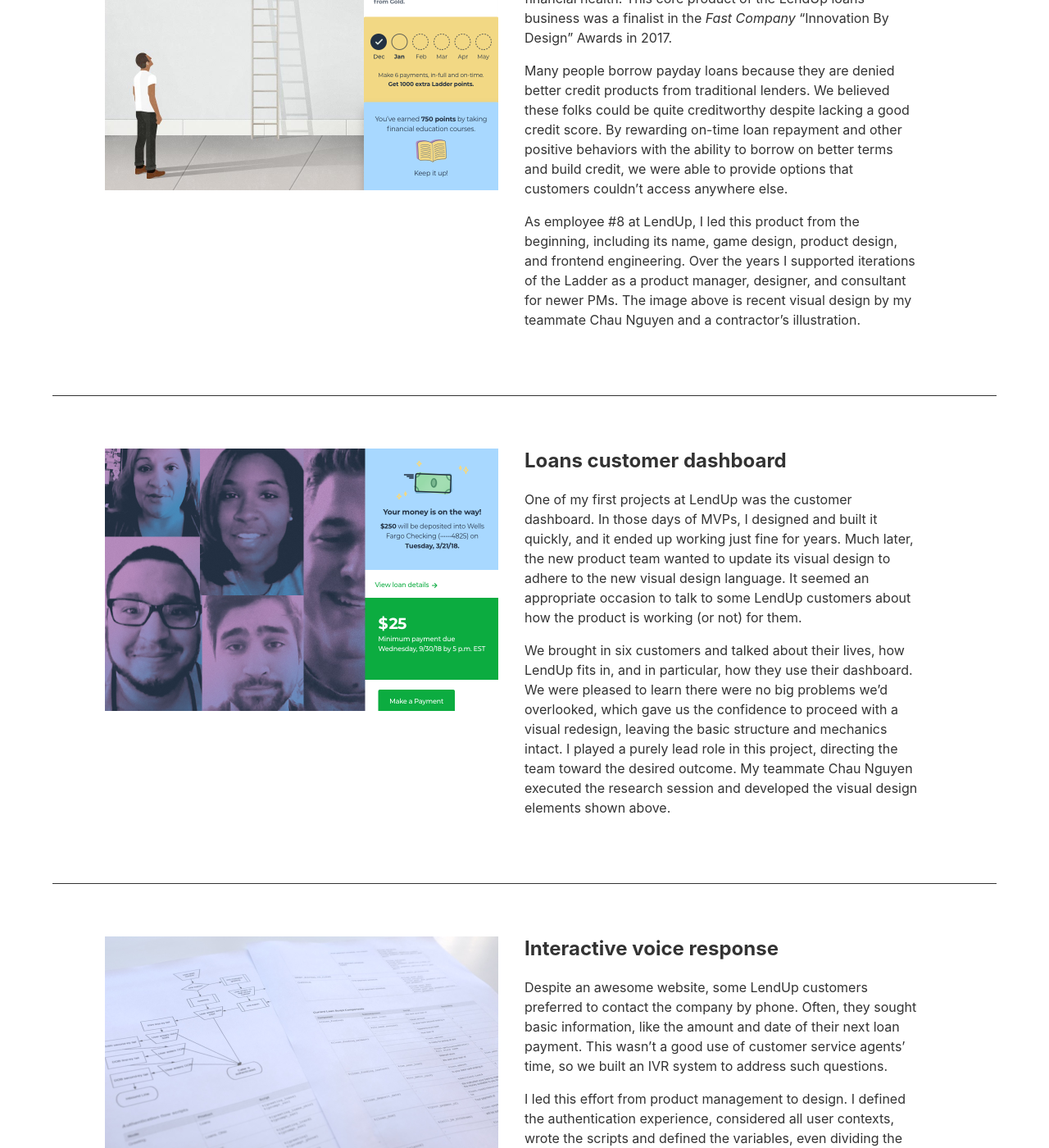
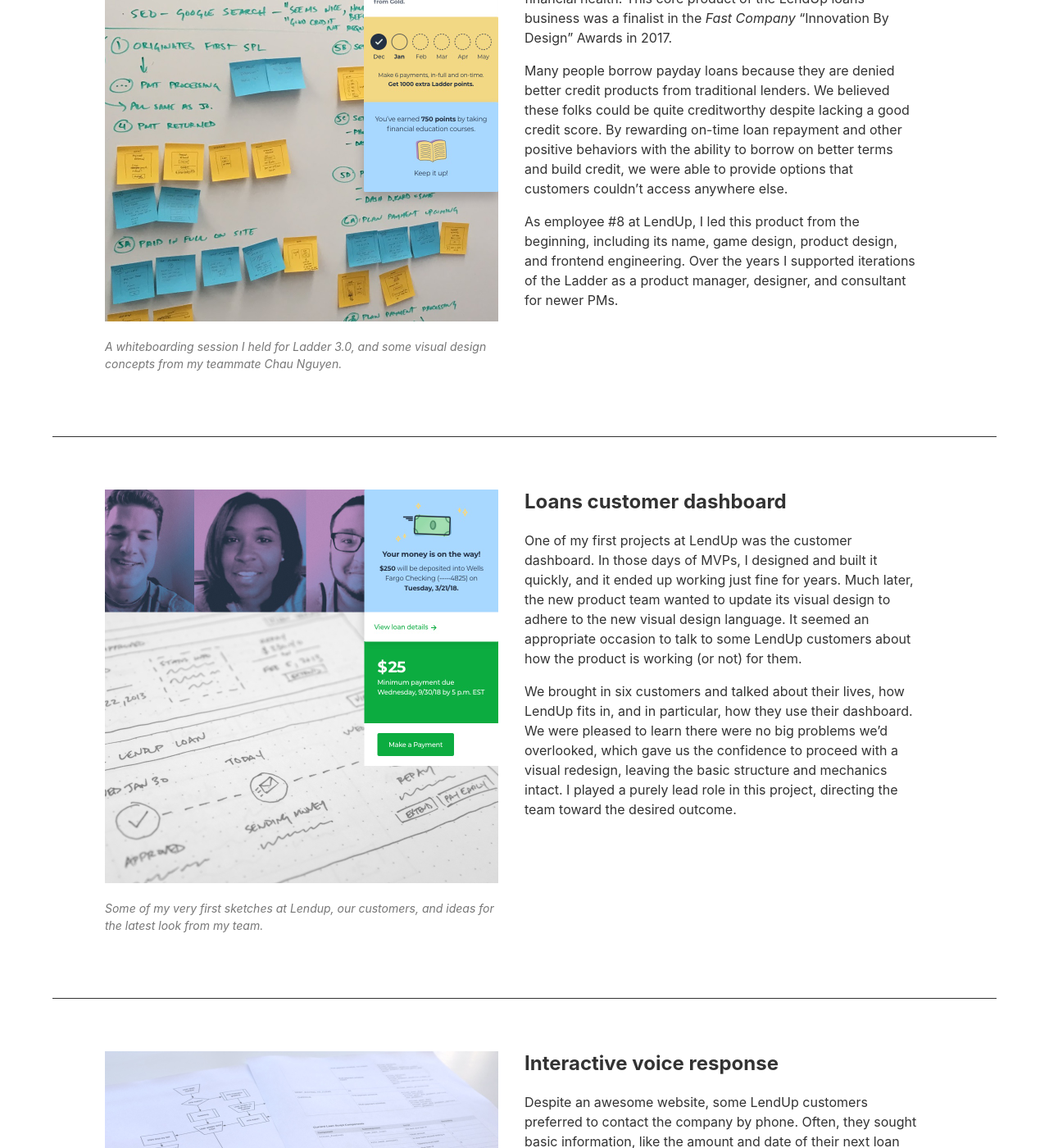
Before and after one commit to christopherdubs/christopherdubs.github.io, a Jekyll site: the page index.html, which Jekyll copies as it is, in a window 1280 px wide and 1400 px high, scrolled down 593 px. Shown: the whole window at 82% size. Built offline with Jekyll 4.4.1, drawn with Linux system fonts in a browser that asks for light colours; some of the changed text lies outside the part shown.

Commit message:
Update visuals, add captions

```diff
--- a/index.html
+++ b/index.html
@@ -24,30 +24,33 @@
 
 <article class="cf pa3 pa5-ns bt-ns">
   <header class="fn fl-ns w-50-ns pr4-ns">
-    <img src="/images/ladder.png" alt="An illustration and interface elements from the LendUp Ladder product" />
+    <img src="/images/ladder-2.jpg" alt="A photo of a whiteboard and interface elements from the LendUp Ladder product" />
+    <p class="f6 gray i">A whiteboarding session I held for Ladder 3.0, and some visual design concepts from my teammate Chau Nguyen.</p>
   </header>
   <div class="fn fl-ns w-50-ns">
     <h2 class="mt0-ns lh-title">The LendUp Ladder</h2>
     <p class="measure mt0">The LendUp Ladder is a path from payday loans to better financial health. This core product of the LendUp loans business was a finalist in the <i>Fast Company</i> &#8220;Innovation By Design&#8221; Awards in 2017.</p>
     <p class="measure">Many people borrow payday loans because they are denied better credit products from traditional lenders. We believed these folks could be quite creditworthy despite lacking a good credit score. By rewarding on-time loan repayment and other positive behaviors with the ability to borrow on better terms and build credit, we were able to provide options that customers couldn&#8217;t access anywhere else.</p>
-    <p class="measure">As employee #8 at LendUp, I led this product from the beginning, including its name, game design, product design, and frontend engineering. Over the years I supported iterations of the Ladder as a product manager, designer, and consultant for newer PMs. The image above is recent visual design by my teammate Chau Nguyen and a contractor&#8217;s illustration.</p>
+    <p class="measure">As employee #8 at LendUp, I led this product from the beginning, including its name, game design, product design, and frontend engineering. Over the years I supported iterations of the Ladder as a product manager, designer, and consultant for newer PMs.</p>
   </div>
 </article>
 
 <article class="cf pa3 pa5-ns bt-ns">
   <header class="fn fl-ns w-50-ns pr4-ns">
-    <img src="/images/loans-dashboard.png" alt="Photos of customers and interface elements from the LendUp customer dashboard" />
+    <img src="/images/loans-dashboard-2.jpg" alt="Photos of customers and interface elements from the LendUp customer dashboard" />
+    <p class="f6 gray i">Some of my very first sketches at Lendup, our customers, and ideas for the latest look from my team.</p>
   </header>
   <div class="fn fl-ns w-50-ns">
     <h2 class="mt0-ns lh-title">Loans customer dashboard</h2>
     <p class="measure mt0">One of my first projects at LendUp was the customer dashboard. In those days of MVPs, I designed and built it quickly, and it ended up working just fine for years. Much later, the new product team wanted to update its visual design to adhere to the new visual design language. It seemed an appropriate occasion to talk to some LendUp customers about how the product is working (or not) for them.</p>
-    <p class="measure">We brought in six customers and talked about their lives, how LendUp fits in, and in particular, how they use their dashboard. We were pleased to learn there were no big problems we&#8217;d overlooked, which gave us the confidence to proceed with a visual redesign, leaving the basic structure and mechanics intact. I played a purely lead role in this project, directing the team toward the desired outcome. My teammate Chau Nguyen executed the research session and developed the visual design elements shown above.</p>
+    <p class="measure">We brought in six customers and talked about their lives, how LendUp fits in, and in particular, how they use their dashboard. We were pleased to learn there were no big problems we&#8217;d overlooked, which gave us the confidence to proceed with a visual redesign, leaving the basic structure and mechanics intact. I played a purely lead role in this project, directing the team toward the desired outcome.</p>
   </div>
 </article>
 
 <article class="cf pa3 pa5-ns bt-ns">
   <header class="fn fl-ns w-50-ns pr4-ns">
     <img src="/images/IVR.jpg" alt="A photo of printed specifications for the IVR system" />
+    <p class="f6 gray i">These spec documents I wrote up are ... thorough.</p>
   </header>
   <div class="fn fl-ns w-50-ns">
     <h2 class="mt0-ns lh-title">Interactive voice response</h2>
@@ -58,19 +61,21 @@
 
 <article class="cf pa3 pa5-ns bt-ns">
   <header class="fn fl-ns w-50-ns pr4-ns">
-    <img src="/images/tesseract-hubble.png" alt="Screenshots of internal tools" />
+    <img src="/images/tesseract-hubble-2.jpg" alt="Screenshots of internal tools" />
+    <p class="f6 gray i">I defined the product, UX, and an MVP visual design of Tesseract (front). At left, some recent visual design ideas for Hubble from my teammate Chau Nguyen.</p>
   </header>
   <div class="fn fl-ns w-50-ns">
     <h2 class="mt0-ns lh-title">Tesseract & Hubble</h2>
     <p class="measure mt0">I enjoy building internal tools. I like helping my team do their best work, and nice internal tools say a lot about a company&#8217;s culture. Also, when your customers are sitting a few feet away from you, it&#8217;s easy and satisfying to nail product-market fit and deliver great design.</p>
-    <p class="measure">Tesseract lets the compliance team examine any detail about any loan we&#8217;ve ever issued. Given that breadth of requirements, it&#8217;s a kind of web interface for SQL selects, optimized for their workflow. I defined the product, UX, and an MVP visual design (left).</p>
-    <p class="measure">Hubble is what the customer insights team uses to view and update account information while talking to the customer on the phone (among many other things). I designed and built much of the first version of this product several years ago, which is still being used today, hundreds of thousands of customers later. A WIP updated visual design (right) was developed by my teammate Chau Nguyen.</p>
+    <p class="measure">Tesseract lets the compliance team examine any detail about any loan we&#8217;ve ever issued. Given that breadth of requirements, it&#8217;s a kind of web interface for SQL selects, optimized for their workflow. </p>
+    <p class="measure">Hubble is what the customer insights team uses to view and update account information while talking to the customer on the phone (among many other things). I designed and built much of the first version of this product several years ago, which is still being used today, hundreds of thousands of customers later.</p>
   </div>
 </article>
 
 <article class="cf pa3 pa5-ns bt-ns">
   <header class="fn fl-ns w-50-ns pr4-ns">
     <img src="/images/LNC-tee.jpg" alt="A photo of me wearing this t-shirt" />
+    <p class="f6 gray i">A rare selfie. Clearly I don&#8217;t do this a lot.</p>
   </header>
   <div class="fn fl-ns w-50-ns">
     <h2 class="mt0-ns lh-title">Ladders not chutes tee</h2>
```
Also changed, not shown: images/ladder-2.jpg (added), images/ladder.png (deleted), images/loans-dashboard-2.jpg (added), images/loans-dashboard.png (deleted), images/tesseract-hubble-2.jpg (added), images/tesseract-hubble.png (deleted).
